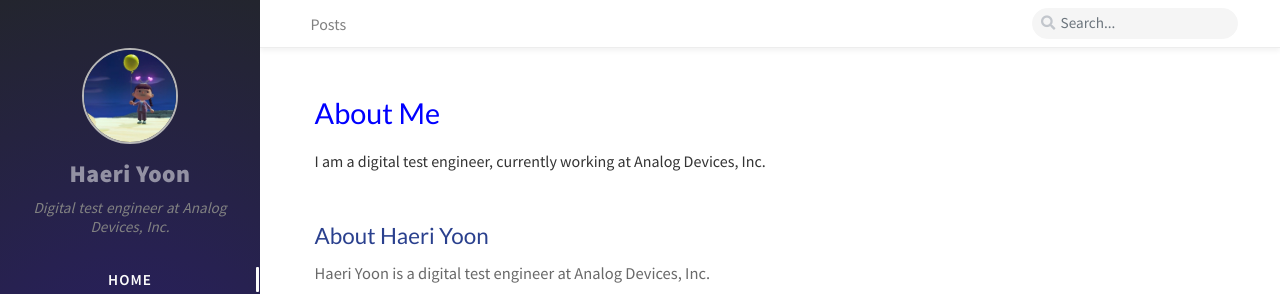
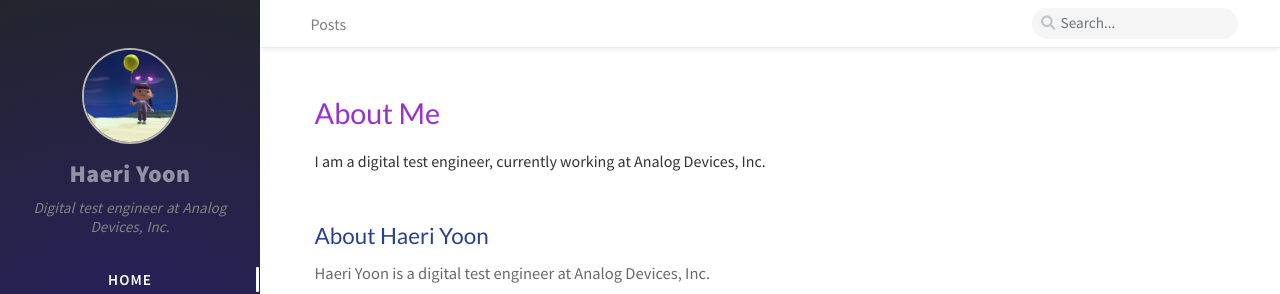
Before and after one commit to haeriy/blog, a Jekyll site: the page built from index.html, in a window 1280 px wide. Shown: the top 294 px of the page. Built offline with Jekyll 4.4.1, drawn with Linux system fonts in a browser that asks for light colours; nearby versions of some CDN libraries; the list of posts is cut into pages by our own code; comment, search, counter and statistics services are not loaded.

Commit message:
Update home.html

```diff
--- a/_layouts/home.html
+++ b/_layouts/home.html
@@ -11,7 +11,7 @@ layout: page
 <html>
 <body>
 
-<h1 style="color:blue;">About Me</h1>
+<h1 style="color:DarkOrchid;">About Me</h1>
 <p>I am a digital test engineer, currently working at Analog Devices, Inc.</p>
 
 </body>
```
